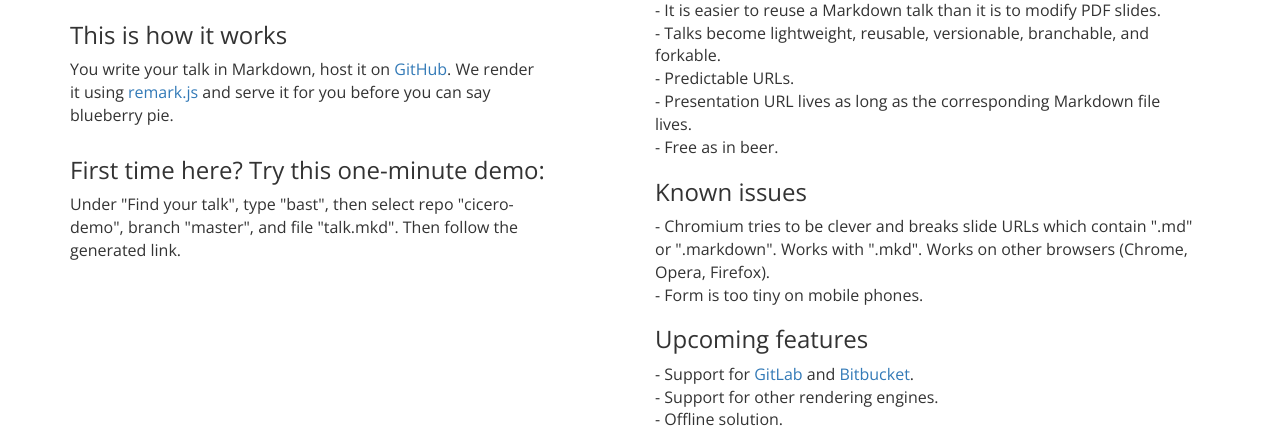
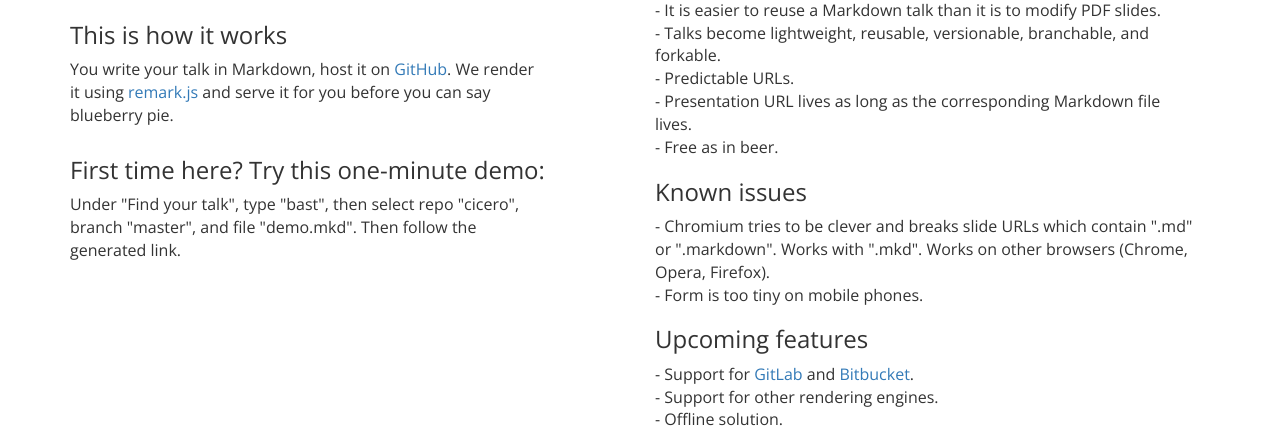
Before and after one commit to bast/cicero, a Flask app: page / in a window 1280 px wide. Shown: the part 173-603 px from the top of the page. Run offline with Flask 2, Linux system fonts and the light colour scheme; some libraries are stand-ins or nearby versions.

Commit message:
add demo

```diff
--- a/templates/index.html
+++ b/templates/index.html
@@ -71,7 +71,7 @@
             <div class="row">
                 <h3>First time here? Try this one-minute demo:</h3>
                 <p>
-                    Under "Find your talk", type "bast", then select repo "cicero-demo", branch "master", and file "talk.mkd".
+                    Under "Find your talk", type "bast", then select repo "cicero", branch "master", and file "demo.mkd".
                     Then follow the generated link.
                 </p>
             </div>
```
Also changed, not shown: 1 other file.
